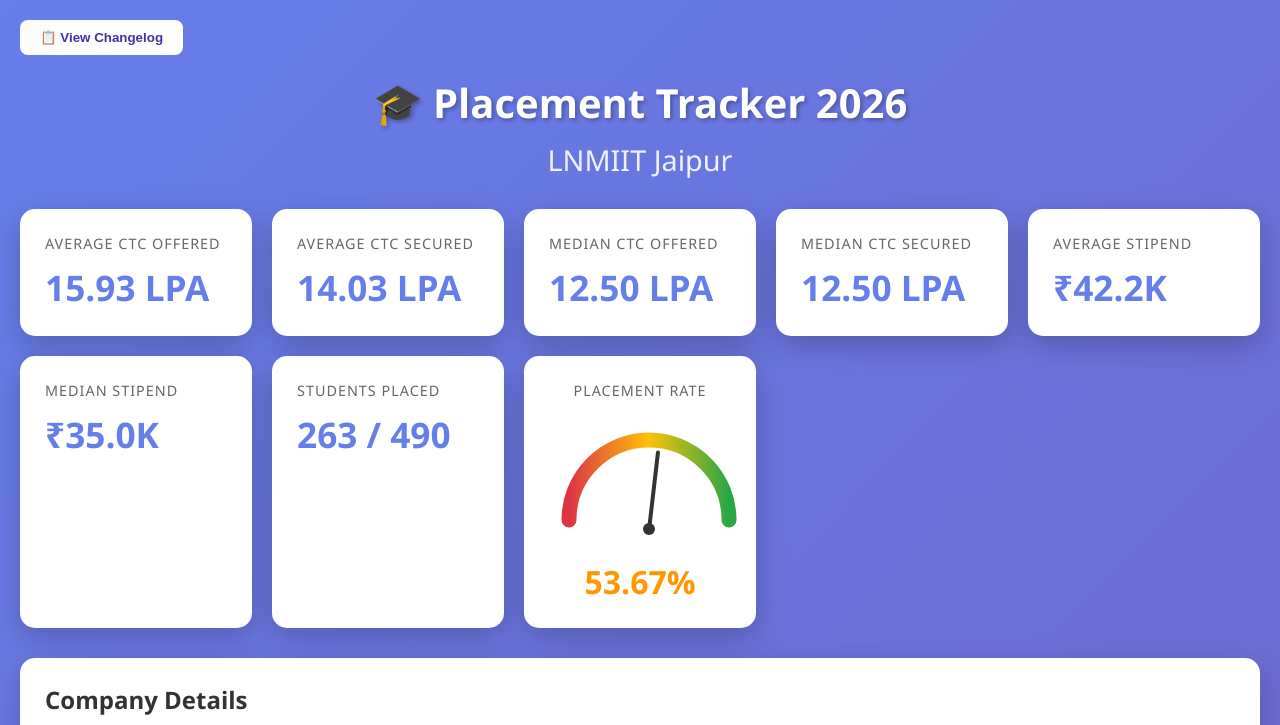
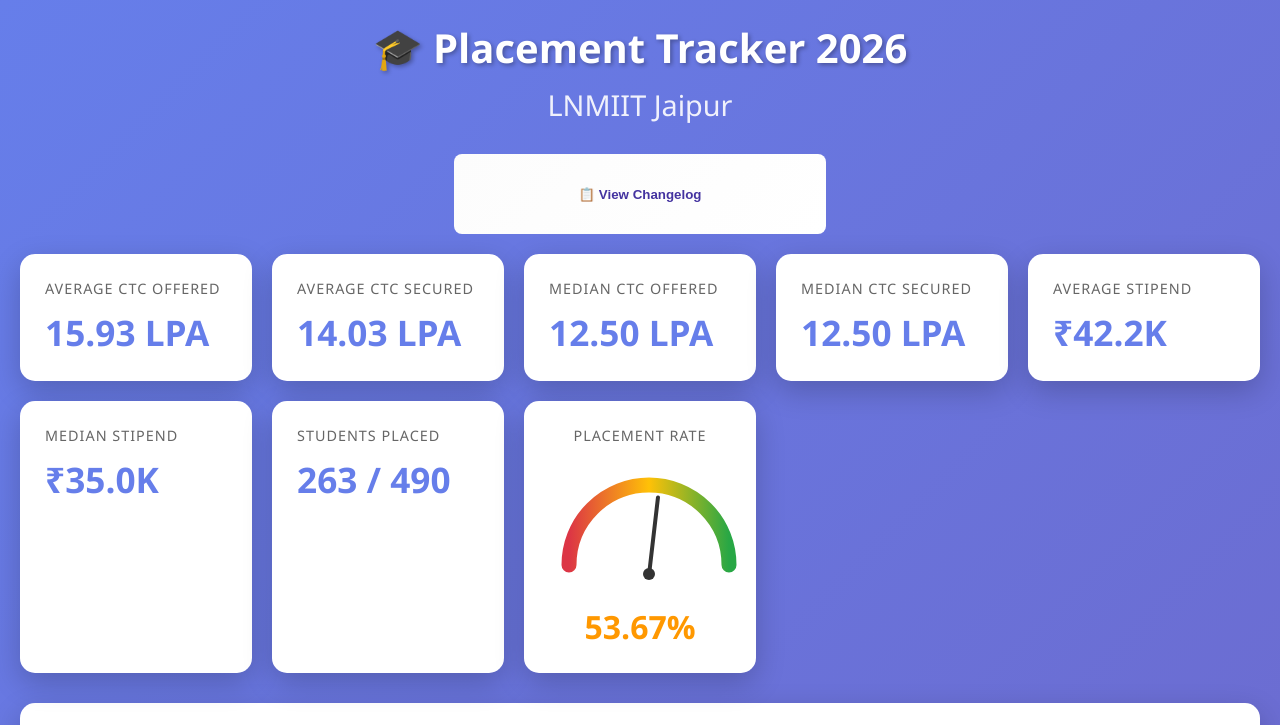
Before and after one commit to arpit-raj-001/placement_tracker_2026, a plain HTML site: page index.html in a window 1280 px wide. Shown: the top 725 px of the page. Drawn offline with Linux system fonts and the light colour scheme.

Commit message:
Update index.html

```diff
--- a/index.html
+++ b/index.html
@@ -363,10 +363,16 @@
     </style>
   </head>
   <body>
+    <div class="container">
+      <header>
+        <h1>🎓 Placement Tracker 2026</h1>
+        <p class="subtitle">LNMIIT Jaipur</p>
+      </header>
+
       <div
         style="
           display: flex;
-        justify-content: space-between;
+          justify-content: center;
           align-items: center;
           margin-bottom: 20px;
         "
@@ -374,6 +380,8 @@
         <button
           id="changelogBtn"
           style="
+            height: 10vh;
+            width: 30%;
             padding: 10px 20px;
             background: linear-gradient(135deg, #fcfcfc 0%, #ffffff 100%);
             color: rgb(68, 51, 160);
@@ -387,11 +395,6 @@
           📋 View Changelog
         </button>
       </div>
-    <div class="container">
-      <header>
-        <h1>🎓 Placement Tracker 2026</h1>
-        <p class="subtitle">LNMIIT Jaipur</p>
-      </header>
 
       <div class="dashboard">
         <div class="stat-card">
```
Lines whose indentation alone changed are shown as unchanged.
